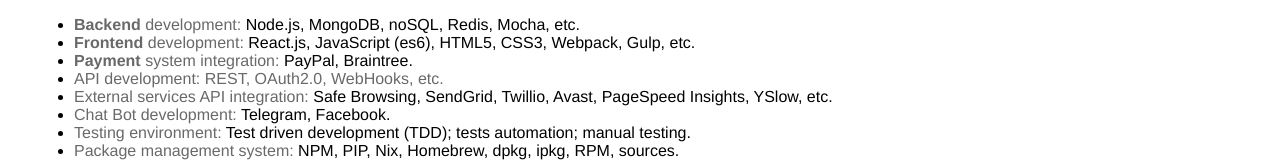
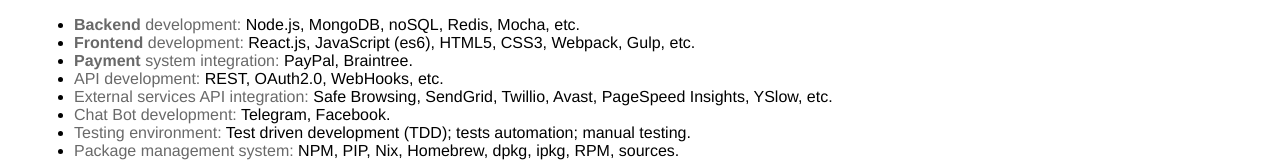
Before and after one commit to alphara/artemarakcheev, a website: page index.html in a window 1280 px wide. Shown: the part 564-724 px from the top of the page. Drawn offline with Linux system fonts and the light colour scheme.

Commit message:
style correction

```diff
--- a/index.html
+++ b/index.html
@@ -114,7 +114,7 @@
         <li><span class="pretitle"><b>Backend</b> development:</span> Node.js, MongoDB, noSQL, Redis, Mocha, etc.</li>
         <li><span class="pretitle"><b>Frontend</b> development:</span> React.js, JavaScript (es6), HTML5, CSS3, Webpack, Gulp, etc.</li>
         <li><span class="pretitle"><b>Payment</b> system integration:</span> PayPal, Braintree.</li>
-        <li><span class="pretitle">API development: REST, OAuth2.0, WebHooks, etc.</span></li>
+        <li><span class="pretitle">API development:</span> REST, OAuth2.0, WebHooks, etc.</span></li>
         <li><span class="pretitle">External services API integration:</span> Safe Browsing, SendGrid, Twillio, Avast, PageSpeed Insights, YSlow, etc.</li>
         <li><span class="pretitle">Chat Bot development:</span> Telegram, Facebook.</li>
         <li><span class="pretitle">Testing environment:</span> Test driven development (TDD); tests automation; manual testing.</li>
```
